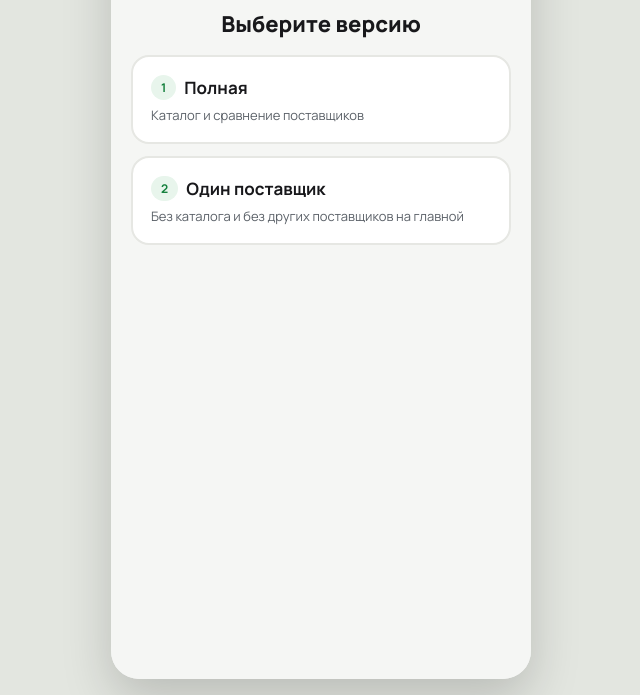
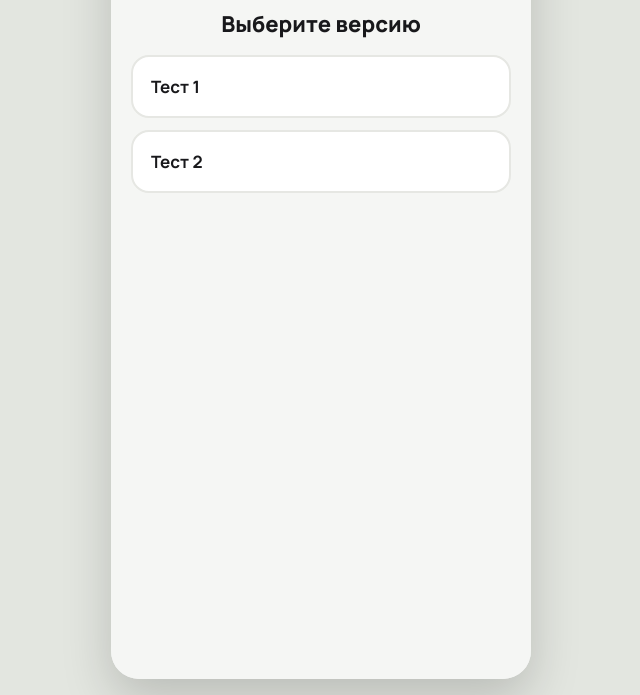
Before and after one commit to Hades-db/Zakup.KG, a plain HTML site: page index.html in a window 1280 px wide. Shown: the part 105-800 px from the top of the page, without its empty margins (319-959 px from the left). Drawn offline with Linux system fonts and the light colour scheme.

Commit message:
Версии переименованы в «Тест 1» и «Тест 2»
Co-Authored-By: Claude Opus 5.5 <noreply@anthropic.com>

```diff
--- a/index.html
+++ b/index.html
@@ -313,8 +313,8 @@ button.toggle::after{transition:right .2s}
     <div class="body auth">
       <div class="brand" aria-label="Zakup.KG"><span class="brand-mark" aria-hidden="true"><i></i><i></i></span><span class="brand-name">Zakup<b>.KG</b></span></div>
       <div class="auth-head"><span class="h1">Выберите версию</span></div>
-      <button type="button" class="ver" data-ver="full"><span class="h2"><span class="pill green">1</span>Полная</span><span class="small muted">Каталог и сравнение поставщиков</span></button>
-      <button type="button" class="ver" data-ver="lite"><span class="h2"><span class="pill green">2</span>Один поставщик</span><span class="small muted">Без каталога и без других поставщиков на главной</span></button>
+      <button type="button" class="ver" data-ver="full"><span class="h2">Тест 1</span></button>
+      <button type="button" class="ver" data-ver="lite"><span class="h2">Тест 2</span></button>
     </div>
   </section>
 
@@ -344,7 +344,7 @@ button.toggle::after{transition:right .2s}
       </form>
 
       <p class="auth-switch"><span id="to-reg">Нет аккаунта? <button type="button" class="linkbtn" data-auth="reg">Зарегистрироваться</button></span><span id="to-login" hidden>Уже есть аккаунт? <button type="button" class="linkbtn" data-auth="login">Войти</button></span></p>
-      <button type="button" class="linkbtn" id="ver-change" style="align-self:center;color:var(--muted);font-weight:600">Версия: <span id="ver-name">полная</span> · сменить</button>
+      <button type="button" class="linkbtn" id="ver-change" style="align-self:center;color:var(--muted);font-weight:600"><span id="ver-name">Тест 1</span></button>
     </div>
 
     <div class="sheet-bg" id="agree-sheet" role="dialog" aria-modal="true" aria-label="Документы" hidden>
@@ -1536,11 +1536,11 @@ button.toggle::after{transition:right .2s}
   });
 
 
-  // ===== Выбор версии для показа =====
+  // ===== Выбор версии (Тест 1 — полная, Тест 2 — без каталога и других поставщиков) =====
   $$('[data-ver]').forEach(b => b.addEventListener('click', () => {
     const lite = b.dataset.ver === 'lite';
     document.body.classList.toggle('lite', lite);
-    $('#ver-name').textContent = lite ? 'один поставщик' : 'полная';
+    $('#ver-name').textContent = lite ? 'Тест 2' : 'Тест 1';
     lastScreen.shop = 's-home';
     go('auth', 'fade');
   }));
```
